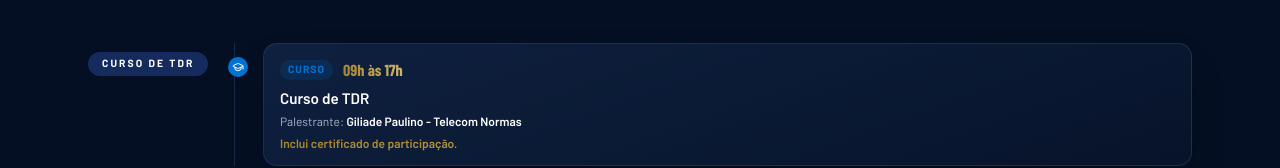
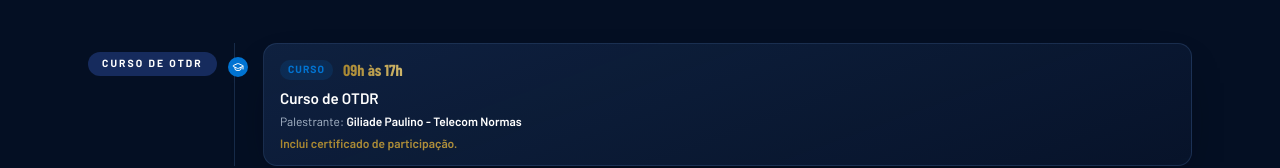
Before and after one commit to MarcellyGuimaraes/sindipro, a Next.js app: page /conecte-se-2026 in a window 1280 px wide. Shown: the part 1278-1446 px from the top of the page. Built offline with nearby package versions, Linux system fonts and the light colour scheme; no server answers; a web font is replaced by a local one.

Commit message:
Correção

```diff
--- a/app/conecte-se-2026/page.tsx
+++ b/app/conecte-se-2026/page.tsx
@@ -61,12 +61,12 @@ type Item = {
 
 const blocks: Array<{ label: string; items: Item[] }> = [
   {
-    label: "Curso de TDR",
+    label: "Curso de OTDR",
     items: [
       {
         kind: "Curso",
         time: "09h às 17h",
-        title: "Curso de TDR",
+        title: "Curso de OTDR",
         speaker: "Giliade Paulino - Telecom Normas",
         note: "Inclui certificado de participação.",
       },
```
